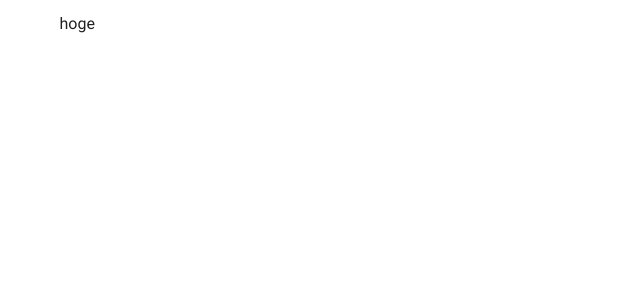
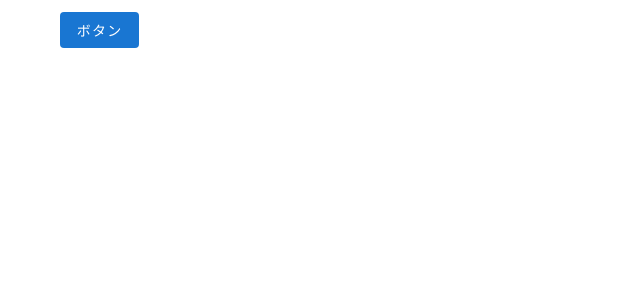
Before and after one commit to b0ntenmaru/nuxt-play, a Nuxt app: page / in a window 1280 px wide. Shown: the top 300 px of the page, without its empty margins (0-640 px from the left). Built offline with nearby package versions, Linux system fonts and the light colour scheme.

Commit message:
デバッグ用にコンポーネントを修正

```diff
--- a/src/components/PrimaryButton.vue
+++ b/src/components/PrimaryButton.vue
@@ -6,6 +6,7 @@
     :class="{ disabled: isDisabled }"
     @click="click"
   >
+    <v-icon large>fas fa-plus</v-icon>
     <slot />
   </v-btn>
 </template>
--- a/src/pages/index.vue
+++ b/src/pages/index.vue
@@ -1,9 +1,12 @@
 <template>
-  <div>hoge</div>
+  <div>
+    <PrimaryButton :is-disabled="false">ボタン</PrimaryButton>
+  </div>
 </template>
 
 <script>
+import PrimaryButton from '@/components/PrimaryButton.vue';
 export default {
-  components: {},
+  components: { PrimaryButton },
 };
 </script>
```
